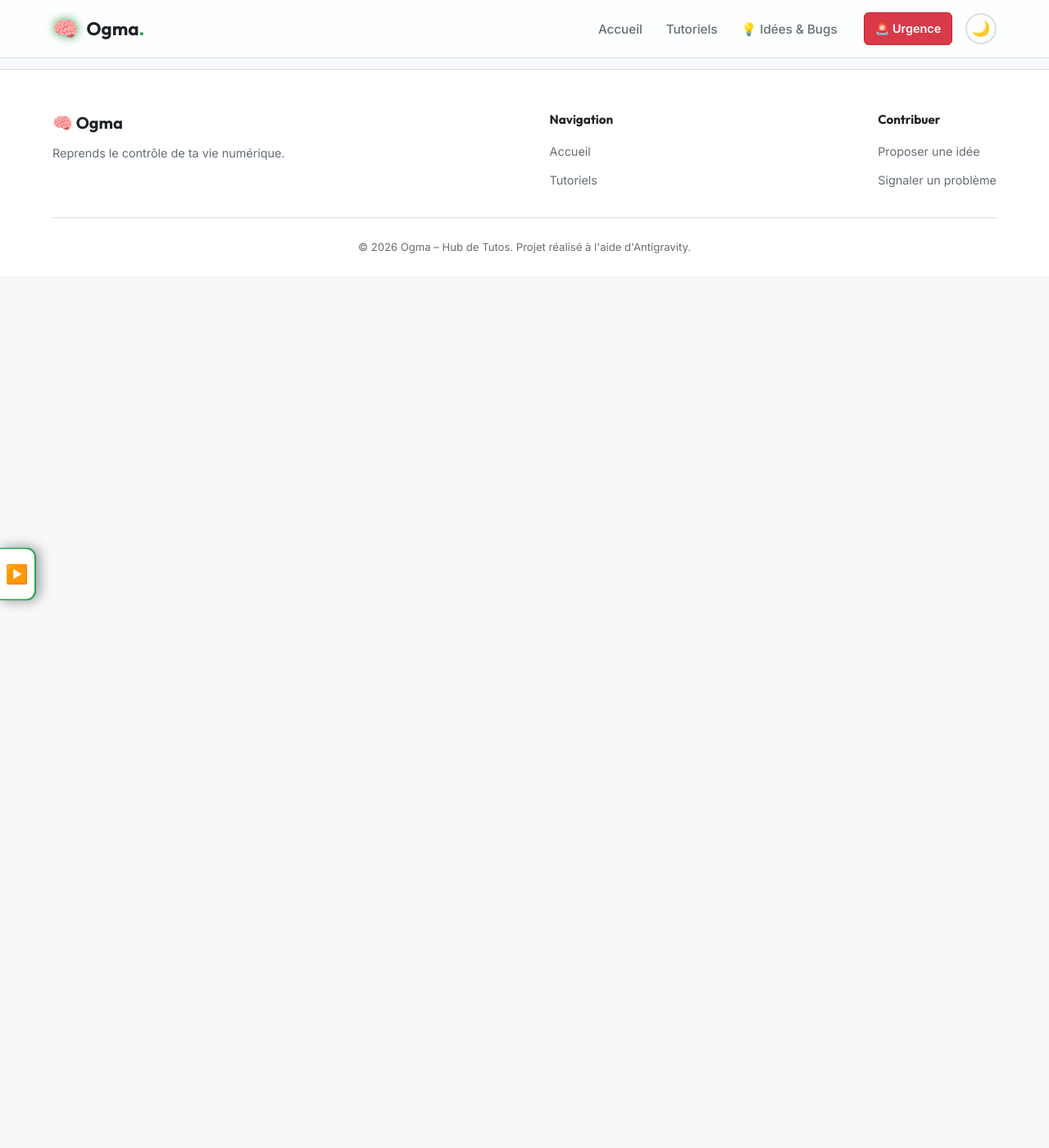
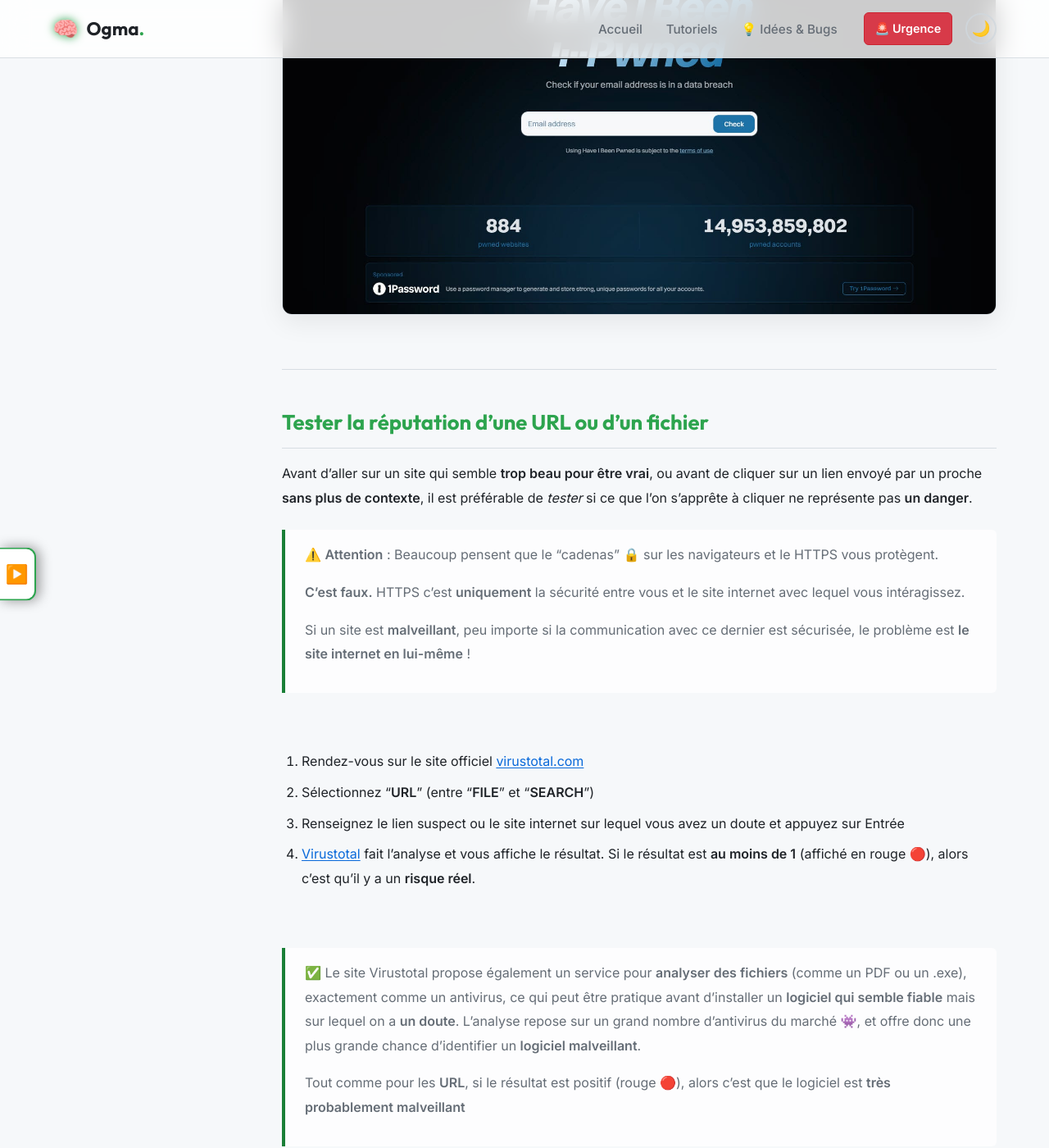
Before and after one commit to ogma-info/ogma-info.github.io, a Jekyll site: the page built from _tutoriels/tuto_tools.md, in a window 1280 px wide and 1400 px high, scrolled down 746 px. Shown: the whole window at 82% size. Built offline with Jekyll 4.4.1, drawn with Linux system fonts in a browser that asks for light colours; before the commit the page ends 1083 px from its top, so only the background shows below that; some of the changed text lies outside the part shown.

Commit message:
feat: add hibp/vt pictures & content

```diff
--- a/_tutoriels/tuto_tools.md
+++ b/_tutoriels/tuto_tools.md
@@ -13,5 +13,35 @@
 >
 > Ce site référence les adresses mail présentes dans les futies de données (comme l'**ANTS**, **ZARA** ou encore **Leclerc**). Ainsi, [Have I Been PWNED](haveibeenpwned.com) permet de savoir si notre mot de passe a potentiellement fuité et de prendre les mesures nécessaires pour **assurer la protection** de nos comptes et de nos données.
 
-1. 🔗 **L'accès** : Rendez-vous sur le site [Have I Been PWNED](haveibeenpwned.com).
-2.
+1. Rendez-vous sur le site officiel [haveibeenpwned.com](haveibeenpwned.com)
+2. Renseignez l'adresse mail que vous souhaitez tester, puis cliquez sur "**Check**"
+3. Le site affiche désormais si votre adresse mail est **présent**e dans une fuite de données
+
+![Capture : Have I Been PWND]({{ '/assets/images/hibp.jpg' | relative_url }})
+
+---
+
+## Tester la réputation d'une URL ou d'un fichier
+
+Avant d'aller sur un site qui semble **trop beau pour être vrai**, ou avant de cliquer sur un lien envoyé par un proche **sans plus de contexte**, il est préférable de *tester* si ce que l'on s'apprête à cliquer ne représente pas **un danger**.
+
+> ⚠️ **Attention** : Beaucoup pensent que le "cadenas" 🔒 sur les navigateurs et le HTTPS vous protègent.
+>
+> **C'est faux.** HTTPS c'est **uniquement** la sécurité entre vous et le site internet avec lequel vous intéragissez.
+>
+> Si un site est **malveillant**, peu importe si la communication avec ce dernier est sécurisée, le problème est **le site internet en lui-même** !
+
+<br>
+
+1. Rendez-vous sur le site officiel [virustotal.com](virustotal.com)
+2. Sélectionnez "**URL**" (entre "**FILE**" et "**SEARCH**")
+3. Renseignez le lien suspect ou le site internet sur lequel vous avez un doute et appuyez sur Entrée
+4. [Virustotal](virustotal.com) fait l'analyse et vous affiche le résultat. Si le résultat est **au moins de 1** (affiché en rouge 🔴), alors c'est qu'il y a un **risque réel**.
+
+<br>
+
+> ✅ Le site Virustotal propose également un service pour **analyser des fichiers** (comme un PDF ou un .exe), exactement comme un antivirus, ce qui peut être pratique avant d'installer un **logiciel qui semble fiable** mais sur lequel on a **un doute**. L'analyse repose sur un grand nombre d'antivirus du marché 👾, et offre donc une plus grande chance d'identifier un **logiciel malveillant**.
+>
+> Tout comme pour les **URL**, si le résultat est positif (rouge 🔴), alors c'est que le logiciel est **très probablement malveillant**
+
+![Capture : VirusTotal]({{ '/assets/images/vt.png' | relative_url }})
```
Also changed, not shown: assets/images/hibp.jpg (renamed from assets/images/hibtp.jpg), assets/images/vt.png (added).
